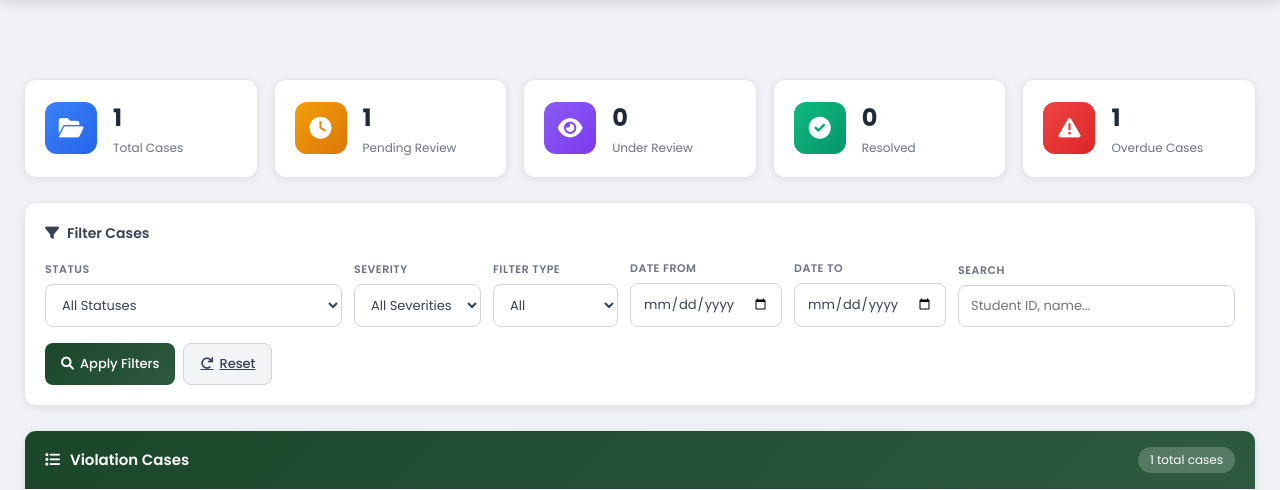
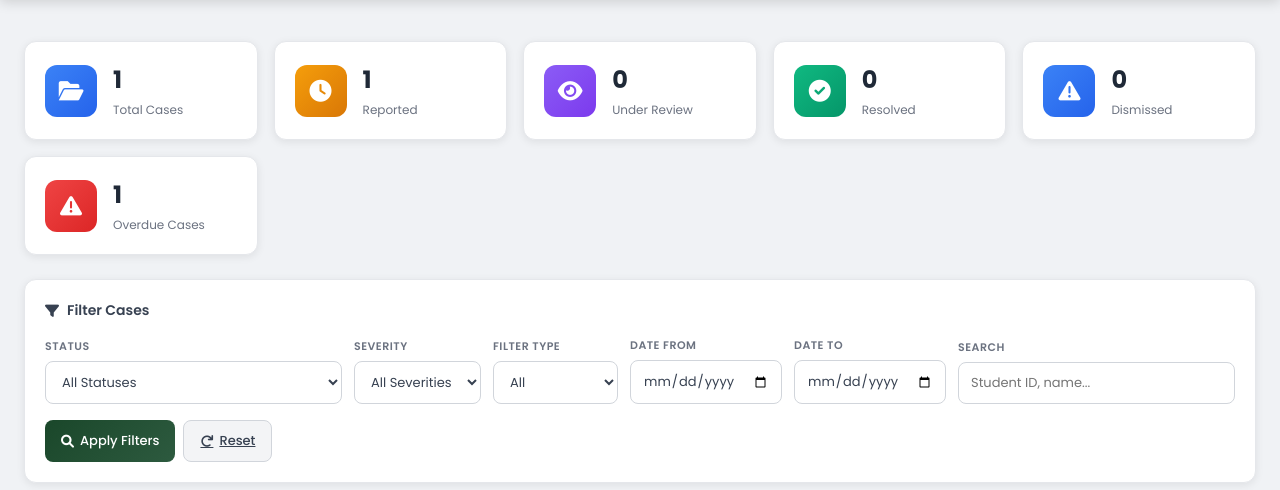
Before and after one commit to y0ckbee/office-of-student-affairs-management-system, a Django app: page /faculty/case-management/ in a window 1280 px wide. Shown: the part 67-557 px from the top of the page. Run offline with Django 5.2, Linux system fonts and the light colour scheme; a user stored in the database is signed in; tables that the repository leaves empty hold one stand-in row (values such as "Sample post").

Commit message:
Updated Case Management statistics and filters

```diff
--- a/violations/templates/violations/osa_coordinator/case_management.html
+++ b/violations/templates/violations/osa_coordinator/case_management.html
@@ -766,8 +766,8 @@
                     <i class="fas fa-clock"></i>
                 </div>
                 <div class="stat-content">
-                    <h3>{{ stats.pending }}</h3>
-                    <p>Pending Review</p>
+                    <h3>{{ stats.reported }}</h3>
+                    <p>Reported</p>
                 </div>
             </div>
             <div class="stat-card">
@@ -786,6 +786,15 @@
                 <div class="stat-content">
                     <h3>{{ stats.resolved }}</h3>
                     <p>Resolved</p>
+                </div>
+            </div>
+            <div class="stat-card">
+                <div class="stat-icon blue">
+                    <i class="fas fa-exclamation-triangle"></i>
+                </div>
+                <div class="stat-content">
+                    <h3>{{ stats.dismissed }}</h3>
+                    <p>Dismissed</p>
                 </div>
             </div>
             <div class="stat-card">
--- a/violations/templates/violations/osa_coordinator/dashboard.html
+++ b/violations/templates/violations/osa_coordinator/dashboard.html
@@ -404,7 +404,7 @@
                 <a href="{% url 'violations:faculty_case_management' %}?status=reported"
                     class="stat-card stat-card-link">
                     <div class="stat-icon stat-icon-warning">
-                        <i class="fas fa-file-alt"></i>
+                        <i class="fas fa-clock"></i>
                     </div>
                     <div class="stat-content">
                         <span class="stat-label">Reported</span>
@@ -452,7 +452,7 @@
                 <a href="{% url 'violations:faculty_case_management' %}?status=dismissed"
                     class="stat-card stat-card-link">
                     <div class="stat-icon stat-icon-info">
-                        <i class="fas fa-check-circle"></i>
+                        <i class="fas fa-exclamation-triangle"></i>
                     </div>
                     <div class="stat-content">
                         <span class="stat-label">Dismissed</span>
--- a/violations/views.py
+++ b/violations/views.py
@@ -1028,7 +1028,7 @@ def faculty_case_management_view(request):
     # Summary statistics
     stats = {
         "total_cases": Violation.objects.count(),
-        "pending": Violation.objects.filter(status=Violation.Status.REPORTED).count(),
+        "reported": Violation.objects.filter(status=Violation.Status.REPORTED).count(),
         "under_review": Violation.objects.filter(
             status=Violation.Status.UNDER_REVIEW
         ).count(),
```
